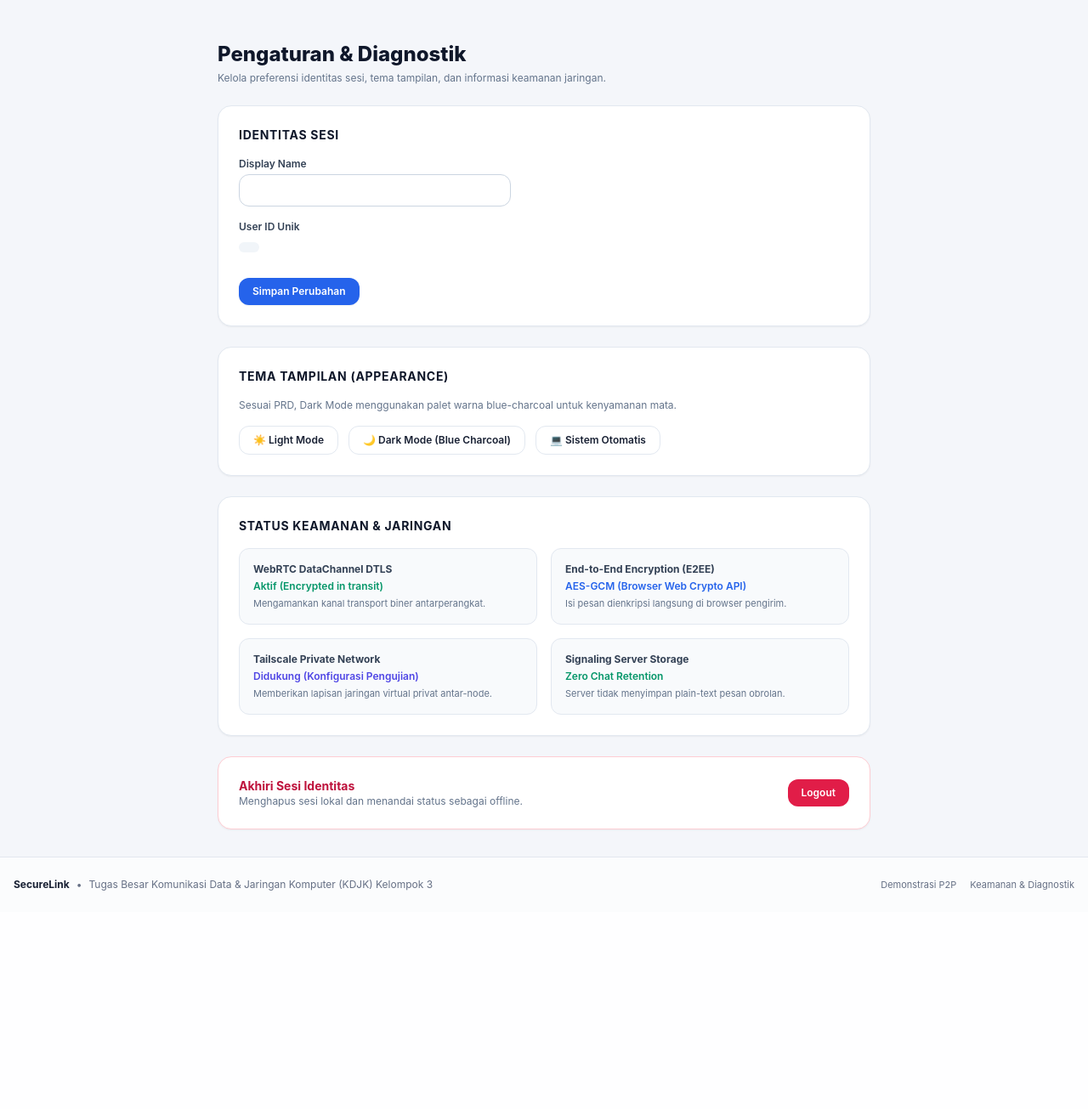
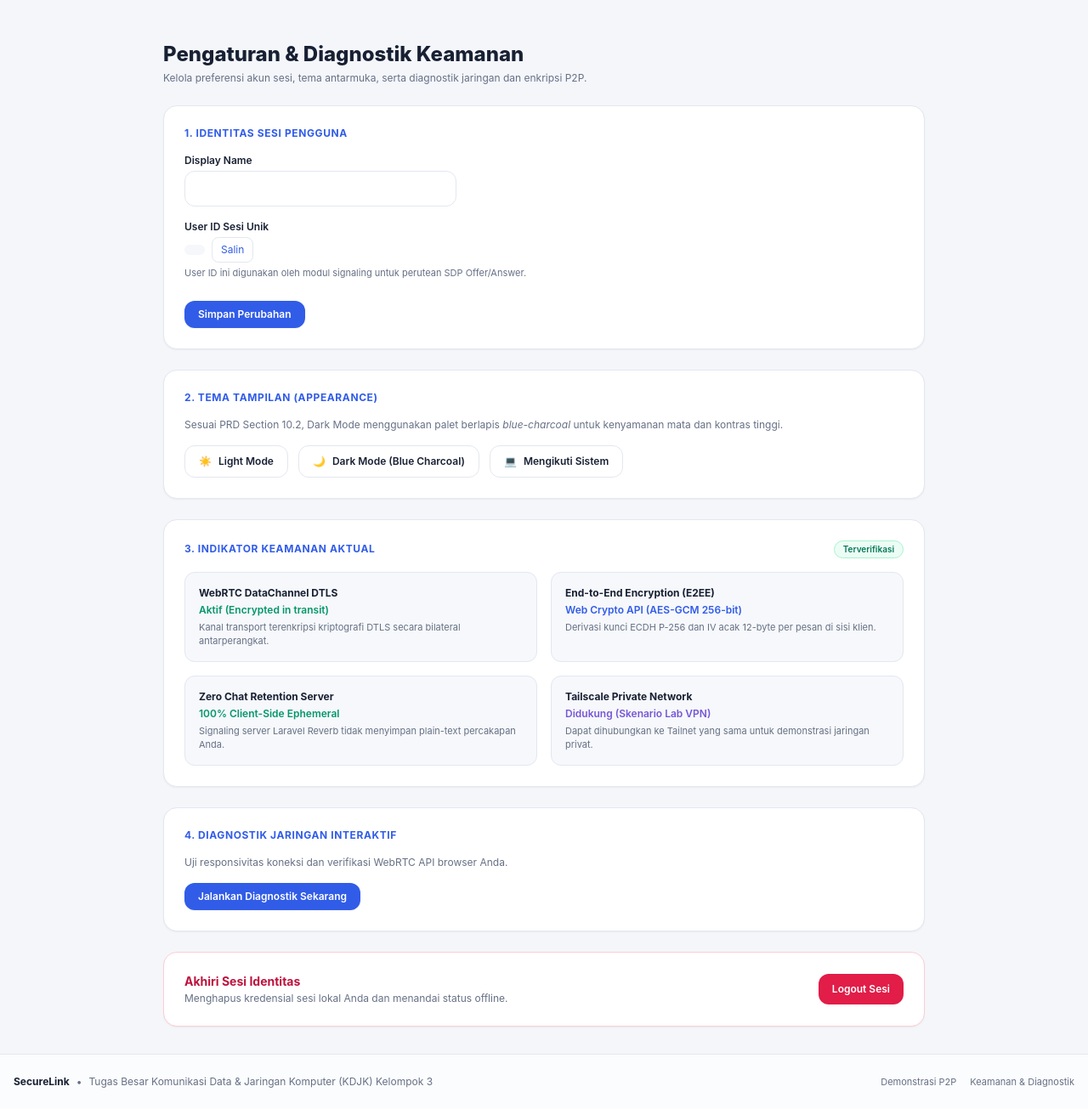
Before and after one commit to acumalaka-tzy/TUBES-KDJK-KELOMPOK-3, a Laravel app: template resources/views/pages/settings.blade.php in a window 1280 px wide. Shown: the part 65-1370 px from the top of the page at 85% size. Before the commit the page ends 1113 px from the top, so only its background shows below. Run offline with Laravel 12, Linux system fonts and the light colour scheme; the template is opened without the code that fills it, so the values that code supplies are empty; some libraries are stand-ins or nearby versions.

Commit message:
feat(ui): implement Settings and Security Diagnostics interface with live network latency tests

```diff
--- a/resources/views/pages/settings.blade.php
+++ b/resources/views/pages/settings.blade.php
@@ -3,101 +3,156 @@
 @section('title', 'Settings & Keamanan — SecureLink')
 
 @section('content')
-<div class="max-w-3xl mx-auto space-y-6 py-4">
+<div class="max-w-4xl mx-auto space-y-6 py-4">
     <div>
-        <h1 class="text-2xl font-extrabold text-slate-900 dark:text-white">Pengaturan &amp; Diagnostik</h1>
-        <p class="text-xs text-slate-500 dark:text-slate-400 mt-1">
-            Kelola preferensi identitas sesi, tema tampilan, dan informasi keamanan jaringan.
+        <h1 class="text-2xl font-extrabold text-[#182033] dark:text-[#F1F4FA]">Pengaturan &amp; Diagnostik Keamanan</h1>
+        <p class="text-xs text-[#667085] dark:text-[#A8B2C3] mt-1">
+            Kelola preferensi akun sesi, tema antarmuka, serta diagnostik jaringan dan enkripsi P2P.
         </p>
     </div>
 
     <!-- Section 1: Profil Akun Sesi -->
-    <div class="p-6 rounded-2xl bg-white dark:bg-[#111827] border border-slate-200 dark:border-[#1f293d] shadow-sm space-y-4">
-        <h2 class="text-sm font-bold text-slate-900 dark:text-white uppercase tracking-wider">Identitas Sesi</h2>
+    <div class="p-6 rounded-2xl bg-white dark:bg-[#1B2230] border border-[#E3E7EF] dark:border-[#344052] shadow-sm space-y-4">
+        <h2 class="text-xs font-bold text-[#315CE8] dark:text-[#7895FF] uppercase tracking-wider">1. Identitas Sesi Pengguna</h2>
 
         <form action="{{ route('identity.update.web') }}" method="POST" class="space-y-4">
             @csrf
             <div>
-                <label for="display_name" class="block text-xs font-semibold text-slate-700 dark:text-slate-300 mb-1">Display Name</label>
-                <input type="text" id="display_name" name="display_name" value="{{ old('display_name', $user->display_name) }}"
-                    class="w-full sm:w-80 px-3.5 py-2 rounded-xl border border-slate-300 dark:border-[#1f293d] bg-white dark:bg-[#0b0f19] text-sm text-slate-900 dark:text-white">
+                <label for="display_name" class="block text-xs font-semibold text-[#182033] dark:text-[#F1F4FA] mb-1">
+                    Display Name
+                </label>
+                <input type="text" id="display_name" name="display_name" value="{{ old('display_name', $user->display_name) }}" required minlength="2" maxlength="50"
+                    class="w-full sm:w-80 px-3.5 py-2.5 rounded-xl border border-[#E3E7EF] dark:border-[#344052] bg-white dark:bg-[#151A24] text-xs sm:text-sm text-[#182033] dark:text-[#F1F4FA] focus:outline-none focus:ring-2 focus:ring-[#315CE8] dark:focus:ring-[#7895FF]">
             </div>
 
             <div>
-                <label class="block text-xs font-semibold text-slate-700 dark:text-slate-300 mb-1">User ID Unik</label>
-                <span class="inline-block px-3 py-1.5 rounded-lg bg-slate-100 dark:bg-[#151d30] font-mono text-xs text-slate-600 dark:text-slate-400">
-                    {{ $user->user_id }}
-                </span>
+                <label class="block text-xs font-semibold text-[#182033] dark:text-[#F1F4FA] mb-1">User ID Sesi Unik</label>
+                <div class="flex items-center gap-2">
+                    <span class="inline-block px-3 py-1.5 rounded-xl bg-[#EEF1F7]/60 dark:bg-[#222B3A] font-mono text-xs text-[#667085] dark:text-[#A8B2C3]">
+                        {{ $user->user_id }}
+                    </span>
+                    <button type="button" onclick="navigator.clipboard.writeText('{{ $user->user_id }}'); alert('User ID disalin!')" class="px-2.5 py-1.5 rounded-lg border border-[#E3E7EF] dark:border-[#344052] text-xs text-[#315CE8] dark:text-[#7895FF] hover:bg-[#EEF1F7] dark:hover:bg-[#222B3A]">
+                        Salin
+                    </button>
+                </div>
+                <p class="text-[11px] text-[#667085] dark:text-[#A8B2C3] mt-1">
+                    User ID ini digunakan oleh modul signaling untuk perutean SDP Offer/Answer.
+                </p>
             </div>
 
-            <div class="flex items-center gap-2 pt-2">
-                <button type="submit" class="px-4 py-2 rounded-xl bg-blue-600 hover:bg-blue-700 text-white text-xs font-semibold shadow-sm transition">
+            <div class="pt-2">
+                <button type="submit" class="px-4 py-2 rounded-xl bg-[#315CE8] hover:bg-[#254BC5] text-white text-xs font-semibold shadow-sm transition">
                     Simpan Perubahan
                 </button>
             </div>
         </form>
     </div>
 
-    <!-- Section 2: Appearance -->
-    <div class="p-6 rounded-2xl bg-white dark:bg-[#111827] border border-slate-200 dark:border-[#1f293d] shadow-sm space-y-4">
-        <h2 class="text-sm font-bold text-slate-900 dark:text-white uppercase tracking-wider">Tema Tampilan (Appearance)</h2>
-        <p class="text-xs text-slate-500 dark:text-slate-400">
-            Sesuai PRD, Dark Mode menggunakan palet warna blue-charcoal untuk kenyamanan mata.
+    <!-- Section 2: Appearance (Light / Dark / System) -->
+    <div class="p-6 rounded-2xl bg-white dark:bg-[#1B2230] border border-[#E3E7EF] dark:border-[#344052] shadow-sm space-y-4">
+        <h2 class="text-xs font-bold text-[#315CE8] dark:text-[#7895FF] uppercase tracking-wider">2. Tema Tampilan (Appearance)</h2>
+        <p class="text-xs text-[#667085] dark:text-[#A8B2C3]">
+            Sesuai PRD Section 10.2, Dark Mode menggunakan palet berlapis <em>blue-charcoal</em> untuk kenyamanan mata dan kontras tinggi.
         </p>
-        <div class="flex items-center gap-3">
-            <button type="button" onclick="setThemeMode('light')" class="px-4 py-2 rounded-xl border border-slate-200 dark:border-[#1f293d] text-xs font-semibold hover:bg-slate-50 dark:hover:bg-[#1f293d]">
-                ☀️ Light Mode
+
+        <div class="flex flex-wrap items-center gap-3">
+            <button type="button" onclick="setThemeMode('light')" class="px-4 py-2.5 rounded-xl border border-[#E3E7EF] dark:border-[#344052] text-xs font-semibold text-[#182033] dark:text-[#F1F4FA] hover:bg-[#EEF1F7] dark:hover:bg-[#222B3A] transition flex items-center gap-2">
+                <span>☀️</span> Light Mode
             </button>
-            <button type="button" onclick="setThemeMode('dark')" class="px-4 py-2 rounded-xl border border-slate-200 dark:border-[#1f293d] text-xs font-semibold hover:bg-slate-50 dark:hover:bg-[#1f293d]">
-                🌙 Dark Mode (Blue Charcoal)
+            <button type="button" onclick="setThemeMode('dark')" class="px-4 py-2.5 rounded-xl border border-[#E3E7EF] dark:border-[#344052] text-xs font-semibold text-[#182033] dark:text-[#F1F4FA] hover:bg-[#EEF1F7] dark:hover:bg-[#222B3A] transition flex items-center gap-2">
+                <span>🌙</span> Dark Mode (Blue Charcoal)
             </button>
-            <button type="button" onclick="setThemeMode('system')" class="px-4 py-2 rounded-xl border border-slate-200 dark:border-[#1f293d] text-xs font-semibold hover:bg-slate-50 dark:hover:bg-[#1f293d]">
-                💻 Sistem Otomatis
+            <button type="button" onclick="setThemeMode('system')" class="px-4 py-2.5 rounded-xl border border-[#E3E7EF] dark:border-[#344052] text-xs font-semibold text-[#182033] dark:text-[#F1F4FA] hover:bg-[#EEF1F7] dark:hover:bg-[#222B3A] transition flex items-center gap-2">
+                <span>💻</span> Mengikuti Sistem
             </button>
         </div>
     </div>
 
     <!-- Section 3: Honest Security Indicators (PRD Section 3.7 & Appendix B) -->
-    <div class="p-6 rounded-2xl bg-white dark:bg-[#111827] border border-slate-200 dark:border-[#1f293d] shadow-sm space-y-4">
-        <h2 class="text-sm font-bold text-slate-900 dark:text-white uppercase tracking-wider">Status Keamanan &amp; Jaringan</h2>
+    <div class="p-6 rounded-2xl bg-white dark:bg-[#1B2230] border border-[#E3E7EF] dark:border-[#344052] shadow-sm space-y-4">
+        <div class="flex items-center justify-between">
+            <h2 class="text-xs font-bold text-[#315CE8] dark:text-[#7895FF] uppercase tracking-wider">3. Indikator Keamanan Aktual</h2>
+            <span class="text-[10px] px-2.5 py-0.5 rounded-full bg-emerald-50 dark:bg-emerald-950/60 text-emerald-700 dark:text-[#55C49A] font-semibold border border-emerald-200 dark:border-emerald-800/60">
+                Terverifikasi
+            </span>
+        </div>
 
         <div class="grid grid-cols-1 sm:grid-cols-2 gap-4 text-xs">
-            <div class="p-4 rounded-xl bg-slate-50 dark:bg-[#151d30] border border-slate-200 dark:border-[#1f293d] space-y-1">
-                <span class="font-bold text-slate-700 dark:text-slate-300">WebRTC DataChannel DTLS</span>
-                <p class="text-emerald-600 dark:text-emerald-400 font-semibold">Aktif (Encrypted in transit)</p>
-                <p class="text-[11px] text-slate-500">Mengamankan kanal transport biner antarperangkat.</p>
+            <div class="p-4 rounded-xl bg-[#EEF1F7]/50 dark:bg-[#222B3A]/60 border border-[#E3E7EF] dark:border-[#344052] space-y-1">
+                <span class="font-bold text-[#182033] dark:text-[#F1F4FA]">WebRTC DataChannel DTLS</span>
+                <p class="text-emerald-600 dark:text-[#55C49A] font-semibold">Aktif (Encrypted in transit)</p>
+                <p class="text-[11px] text-[#667085] dark:text-[#A8B2C3]">
+                    Kanal transport terenkripsi kriptografi DTLS secara bilateral antarperangkat.
+                </p>
             </div>
 
-            <div class="p-4 rounded-xl bg-slate-50 dark:bg-[#151d30] border border-slate-200 dark:border-[#1f293d] space-y-1">
-                <span class="font-bold text-slate-700 dark:text-slate-300">End-to-End Encryption (E2EE)</span>
-                <p class="text-blue-600 dark:text-blue-400 font-semibold">AES-GCM (Browser Web Crypto API)</p>
-                <p class="text-[11px] text-slate-500">Isi pesan dienkripsi langsung di browser pengirim.</p>
+            <div class="p-4 rounded-xl bg-[#EEF1F7]/50 dark:bg-[#222B3A]/60 border border-[#E3E7EF] dark:border-[#344052] space-y-1">
+                <span class="font-bold text-[#182033] dark:text-[#F1F4FA]">End-to-End Encryption (E2EE)</span>
+                <p class="text-[#315CE8] dark:text-[#7895FF] font-semibold">Web Crypto API (AES-GCM 256-bit)</p>
+                <p class="text-[11px] text-[#667085] dark:text-[#A8B2C3]">
+                    Derivasi kunci ECDH P-256 dan IV acak 12-byte per pesan di sisi klien.
+                </p>
             </div>
 
-            <div class="p-4 rounded-xl bg-slate-50 dark:bg-[#151d30] border border-slate-200 dark:border-[#1f293d] space-y-1">
-                <span class="font-bold text-slate-700 dark:text-slate-300">Tailscale Private Network</span>
-                <p class="text-indigo-600 dark:text-indigo-400 font-semibold">Didukung (Konfigurasi Pengujian)</p>
-                <p class="text-[11px] text-slate-500">Memberikan lapisan jaringan virtual privat antar-node.</p>
+            <div class="p-4 rounded-xl bg-[#EEF1F7]/50 dark:bg-[#222B3A]/60 border border-[#E3E7EF] dark:border-[#344052] space-y-1">
+                <span class="font-bold text-[#182033] dark:text-[#F1F4FA]">Zero Chat Retention Server</span>
+                <p class="text-emerald-600 dark:text-[#55C49A] font-semibold">100% Client-Side Ephemeral</p>
+                <p class="text-[11px] text-[#667085] dark:text-[#A8B2C3]">
+                    Signaling server Laravel Reverb tidak menyimpan plain-text percakapan Anda.
+                </p>
             </div>
 
-            <div class="p-4 rounded-xl bg-slate-50 dark:bg-[#151d30] border border-slate-200 dark:border-[#1f293d] space-y-1">
-                <span class="font-bold text-slate-700 dark:text-slate-300">Signaling Server Storage</span>
-                <p class="text-emerald-600 dark:text-emerald-400 font-semibold">Zero Chat Retention</p>
-                <p class="text-[11px] text-slate-500">Server tidak menyimpan plain-text pesan obrolan.</p>
+            <div class="p-4 rounded-xl bg-[#EEF1F7]/50 dark:bg-[#222B3A]/60 border border-[#E3E7EF] dark:border-[#344052] space-y-1">
+                <span class="font-bold text-[#182033] dark:text-[#F1F4FA]">Tailscale Private Network</span>
+                <p class="text-[#7657D6] dark:text-[#A58AE8] font-semibold">Didukung (Skenario Lab VPN)</p>
+                <p class="text-[11px] text-[#667085] dark:text-[#A8B2C3]">
+                    Dapat dihubungkan ke Tailnet yang sama untuk demonstrasi jaringan privat.
+                </p>
             </div>
         </div>
     </div>
 
-    <!-- Section 4: Sesi Selesai -->
-    <div class="p-6 rounded-2xl bg-white dark:bg-[#111827] border border-rose-200 dark:border-rose-900/40 shadow-sm flex items-center justify-between">
+    <!-- Section 4: Live Network Diagnostics (PRD Section 10.12) -->
+    <div class="p-6 rounded-2xl bg-white dark:bg-[#1B2230] border border-[#E3E7EF] dark:border-[#344052] shadow-sm space-y-4">
+        <h2 class="text-xs font-bold text-[#315CE8] dark:text-[#7895FF] uppercase tracking-wider">4. Diagnostik Jaringan Interaktif</h2>
+        <p class="text-xs text-[#667085] dark:text-[#A8B2C3]">
+            Uji responsivitas koneksi dan verifikasi WebRTC API browser Anda.
+        </p>
+
+        <div class="flex items-center gap-3">
+            <button type="button" onclick="runDiagnostics()" class="px-4 py-2 rounded-xl bg-[#315CE8] hover:bg-[#254BC5] text-white text-xs font-semibold shadow-sm transition">
+                Jalankan Diagnostik Sekarang
+            </button>
+        </div>
+
+        <div id="diag-results" class="hidden p-4 rounded-xl bg-[#EEF1F7]/50 dark:bg-[#151A24] border border-[#E3E7EF] dark:border-[#344052] space-y-2 text-xs font-mono">
+            <div class="flex items-center justify-between">
+                <span>WebRTC RTCPeerConnection:</span>
+                <span id="diag-webrtc" class="text-emerald-500 font-bold">Mengecek...</span>
+            </div>
+            <div class="flex items-center justify-between">
+                <span>Web Crypto API (subtle):</span>
+                <span id="diag-crypto" class="text-emerald-500 font-bold">Mengecek...</span>
+            </div>
+            <div class="flex items-center justify-between">
+                <span>Signaling Server Ping:</span>
+                <span id="diag-ping" class="text-emerald-500 font-bold">Mengecek...</span>
+            </div>
+        </div>
+    </div>
+
+    <!-- Section 5: Logout / Terminate Identity Session -->
+    <div class="p-6 rounded-2xl bg-white dark:bg-[#1B2230] border border-rose-200 dark:border-rose-900/40 shadow-sm flex items-center justify-between">
         <div>
-            <h3 class="text-sm font-bold text-rose-700 dark:text-rose-400">Akhiri Sesi Identitas</h3>
-            <p class="text-xs text-slate-500 dark:text-slate-400">Menghapus sesi lokal dan menandai status sebagai offline.</p>
+            <h3 class="text-sm font-bold text-rose-700 dark:text-[#F07878]">Akhiri Sesi Identitas</h3>
+            <p class="text-xs text-[#667085] dark:text-[#A8B2C3] mt-0.5">
+                Menghapus kredensial sesi lokal Anda dan menandai status offline.
+            </p>
         </div>
         <form action="{{ route('identity.logout.web') }}" method="POST">
             @csrf
-            <button type="submit" class="px-4 py-2 rounded-xl bg-rose-600 hover:bg-rose-700 text-white text-xs font-semibold transition">
-                Logout
+            <button type="submit" class="px-4 py-2.5 rounded-xl bg-rose-600 hover:bg-rose-700 text-white text-xs font-semibold transition">
+                Logout Sesi
             </button>
         </form>
     </div>
@@ -105,9 +160,33 @@
 
 @push('scripts')
 <script>
-    function setThemeMode(mode) {
-        localStorage.setItem('theme', mode);
-        applyTheme(mode);
+    function runDiagnostics() {
+        const results = document.getElementById('diag-results');
+        results.classList.remove('hidden');
+
+        // Check WebRTC
+        const webrtcSupported = !!(window.RTCPeerConnection && window.RTCDataChannel);
+        document.getElementById('diag-webrtc').textContent = webrtcSupported ? '✓ Didukung (OK)' : '✗ Tidak Didukung';
+        document.getElementById('diag-webrtc').className = webrtcSupported ? 'text-emerald-500 font-bold' : 'text-rose-500 font-bold';
+
+        // Check Web Crypto
+        const cryptoSupported = !!(window.crypto && window.crypto.subtle);
+        document.getElementById('diag-crypto').textContent = cryptoSupported ? '✓ Didukung (OK)' : '✗ Tidak Didukung';
+        document.getElementById('diag-crypto').className = cryptoSupported ? 'text-emerald-500 font-bold' : 'text-rose-500 font-bold';
+
+        // Test Signaling Ping
+        const start = performance.now();
+        fetch('/api/identity/me')
+            .then(res => res.json())
+            .then(() => {
+                const latency = Math.round(performance.now() - start);
+                document.getElementById('diag-ping').textContent = `✓ Terhubung (${latency} ms)`;
+                document.getElementById('diag-ping').className = 'text-emerald-500 font-bold';
+            })
+            .catch(() => {
+                document.getElementById('diag-ping').textContent = '✗ Gagal terhubung';
+                document.getElementById('diag-ping').className = 'text-rose-500 font-bold';
+            });
     }
 </script>
 @endpush
```
